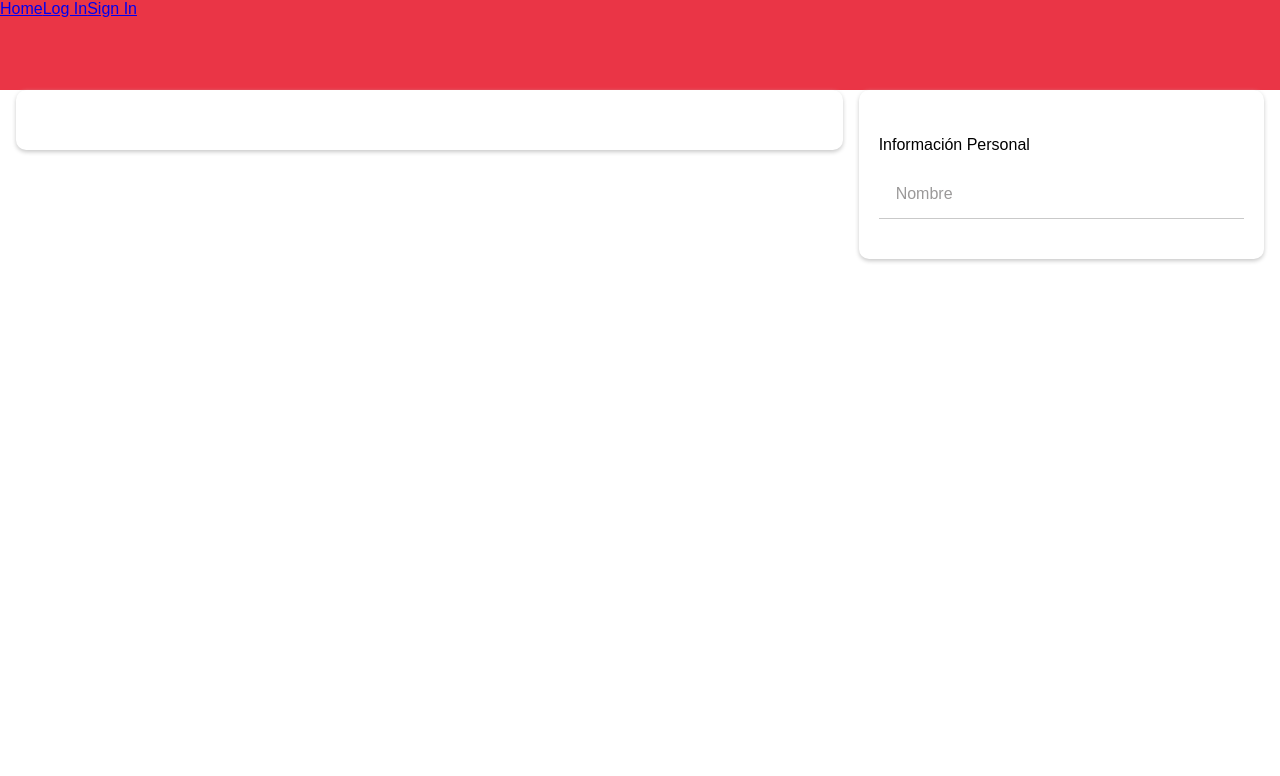
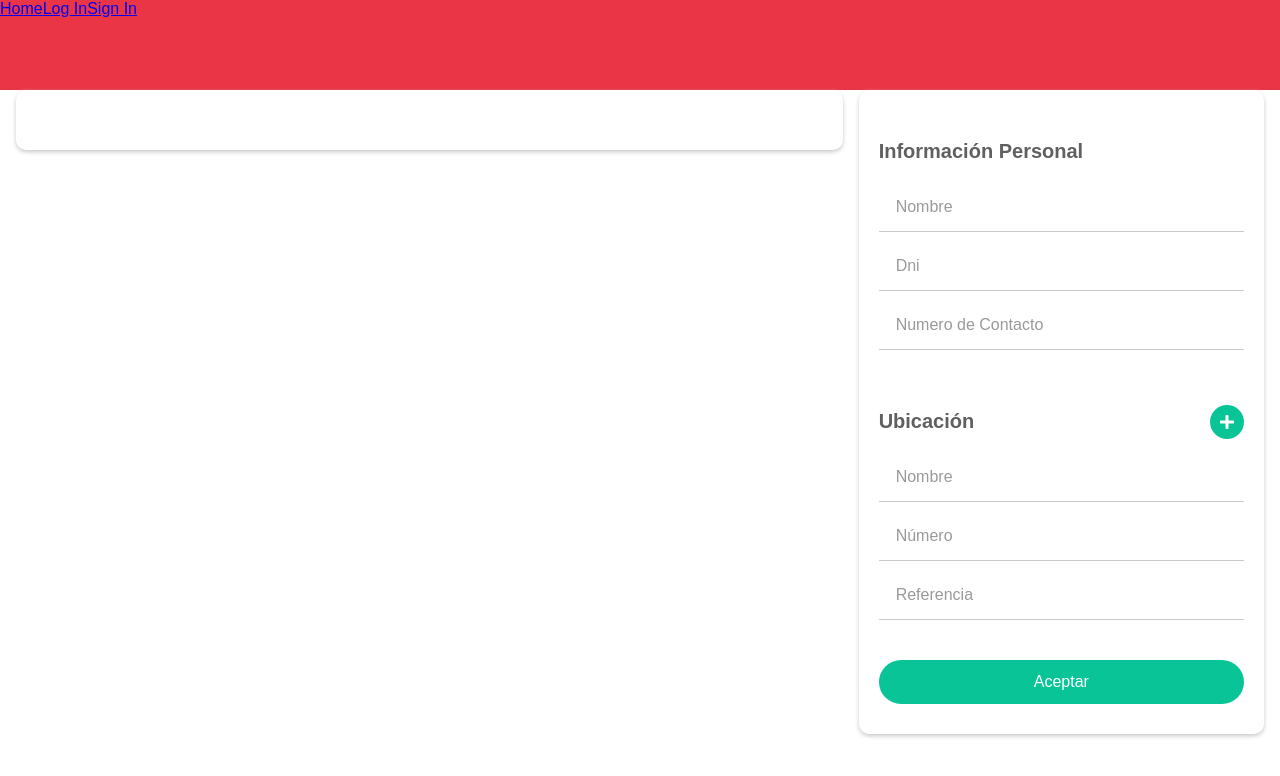
Before and after one commit to paulneo/delivery-frontend, a React (Create React App) app: page / in a window 1280 px wide. Shown: the top 776 px of the page. Built offline with nearby package versions, Linux system fonts and the light colour scheme; the HTML template or start-up script is replaced by a standard one.

Commit message:
:lipstick:  button

```diff
--- a/package.json
+++ b/package.json
@@ -3,8 +3,11 @@
   "version": "0.1.0",
   "private": true,
   "dependencies": {
+    "@fortawesome/fontawesome-svg-core": "^1.2.32",
     "@fortawesome/free-brands-svg-icons": "^5.15.1",
     "@fortawesome/free-regular-svg-icons": "^5.15.1",
+    "@fortawesome/free-solid-svg-icons": "^5.15.1",
+    "@fortawesome/react-fontawesome": "^0.1.11",
     "@testing-library/jest-dom": "^4.2.4",
     "@testing-library/react": "^9.3.2",
     "@testing-library/user-event": "^7.1.2",
--- a/src/Components/ProfileUser/UI/InformationPersonal/index.js
+++ b/src/Components/ProfileUser/UI/InformationPersonal/index.js
@@ -1,17 +1,36 @@
 import React from 'react';
 import Panel from "../../../Utilities/Panel";
 import Input from '../../../Utilities/Input'
+import { Title, Form, AddMore, Actions } from "./styles";
+import { FontAwesomeIcon } from "@fortawesome/react-fontawesome";
+import { faPlus } from "@fortawesome/free-solid-svg-icons";
+import Button from '../../../Utilities/Button'
 
 const InformationPersonal = () => {
   return (
     <Panel>
       <div>
-        <p>Información Personal</p>
-        <div>
-          <Input type='text' placeholder='Nombre'/>
-        </div>
+        <Title>Información Personal</Title>
+        <Form>
+          <Input type="text" placeholder="Nombre" />
+          <Input type="text" placeholder="Dni" />
+          <Input type="text" placeholder="Numero de Contacto" />
+        </Form>
+        <Actions>
+          <Title>Ubicación</Title>
+          <AddMore>
+            <FontAwesomeIcon icon={faPlus} />
+          </AddMore>
+        </Actions>
+        <Form>
+          <Input type="text" placeholder="Nombre" />
+          <Input type="text" placeholder="Número" />
+          <Input type="text" placeholder="Referencia" />
+        </Form>
       </div>
-      <div></div>
+      <div>
+        <Button text='Aceptar'></Button>
+      </div>
     </Panel>
   );
 };
--- a/src/Components/ProfileUser/UI/InformationPersonal/styles.js
+++ b/src/Components/ProfileUser/UI/InformationPersonal/styles.js
@@ -0,0 +1,28 @@
+import styled from "styled-components";
+
+export const Title = styled.p`
+  margin-bottom: 20px;
+  color: #606060;
+  font-size:20px;
+  font-weight:bold;
+`;
+export const Form = styled.div`
+  margin-bottom: 40px;
+
+`;
+export const Actions = styled.div`
+  display: flex;
+  align-items: center;
+  justify-content: space-between;
+`;
+export const AddMore = styled.div`
+  height: 34px;
+  width: 34px;
+  background: #08c497;
+  border-radius:40px;
+  display:flex;
+  align-items:center;
+  justify-content:center;
+  color: white;
+  font-size:16px;
+`;
--- a/src/Components/Utilities/Button/styles.js
+++ b/src/Components/Utilities/Button/styles.js
@@ -3,8 +3,10 @@ import styled from 'styled-components'
 export const Content = styled.div`
   background: #08c497;
   color:#fff;
-  font-size: 20px;
+  font-size: 16px;
   width: 100%;
-  font-weight: bold;
+  font-weight: 500;
   border-radius: 30px;
+  padding:13px 0;
+  text-align:center;
 `;
```
Also changed, not shown: 1 other file (tests, documents, lock files or other folders).
